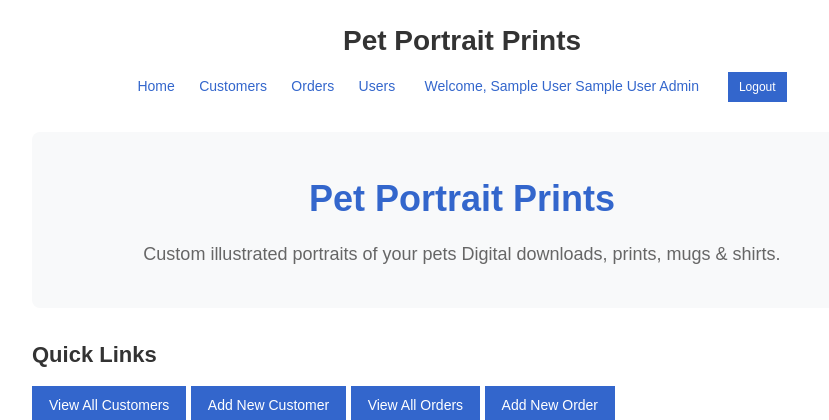
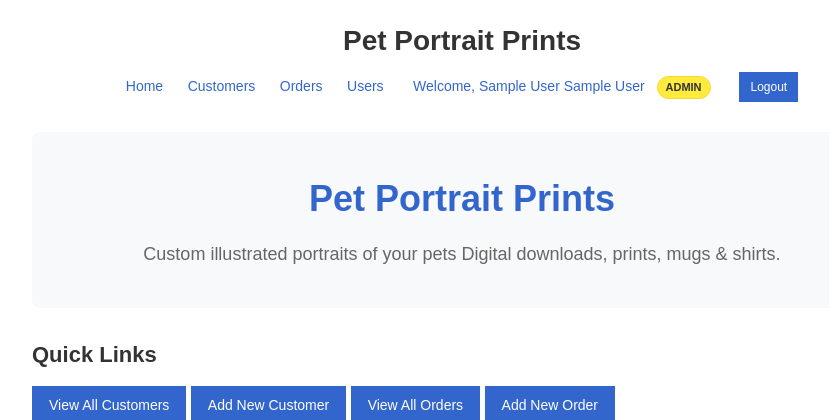
Before and after one commit to Froztss/Pet-Portrait-Prints, a PHP site: page /index.php in a window 1280 px wide. Shown: the top 420 px of the page, without its empty margins (178-1007 px from the left). Run offline with PHP 8.4, Linux system fonts and the light colour scheme; the visitor is signed in with stand-in values (Sample User, id 1).

Commit message:
css: add role badge styling (.role-badge.admin, .role-badge.user) and form success indicator

```diff
--- a/css/style.css
+++ b/css/style.css
@@ -191,6 +191,29 @@ form {
     background-color: #FFF9C4 !important;
 }
 
+/* Role badges */
+.role-badge {
+    display: inline-block;
+    padding: 2px 8px;
+    border-radius: 12px;
+    font-size: 11px;
+    font-weight: bold;
+    text-transform: uppercase;
+    margin-left: 8px;
+}
+
+.role-badge.admin {
+    background-color: #FFEB3B;
+    color: #333;
+    border: 1px solid #FDD835;
+}
+
+.role-badge.user {
+    background-color: #E3F2FD;
+    color: #1565C0;
+    border: 1px solid #90CAF9;
+}
+
 /* Auth pages */
 .auth-container {
     max-width: 400px;
@@ -234,6 +257,15 @@ nav a.button {
     margin-left: 10px;
 }
 
+/* Success indicator */
+.form-success {
+    color: #3C763D;
+    font-size: 12px;
+    margin-top: -10px;
+    margin-bottom: 10px;
+    display: block;
+}
+
 /* Responsive for auth */
 @media (max-width: 600px) {
     .auth-container {
```
